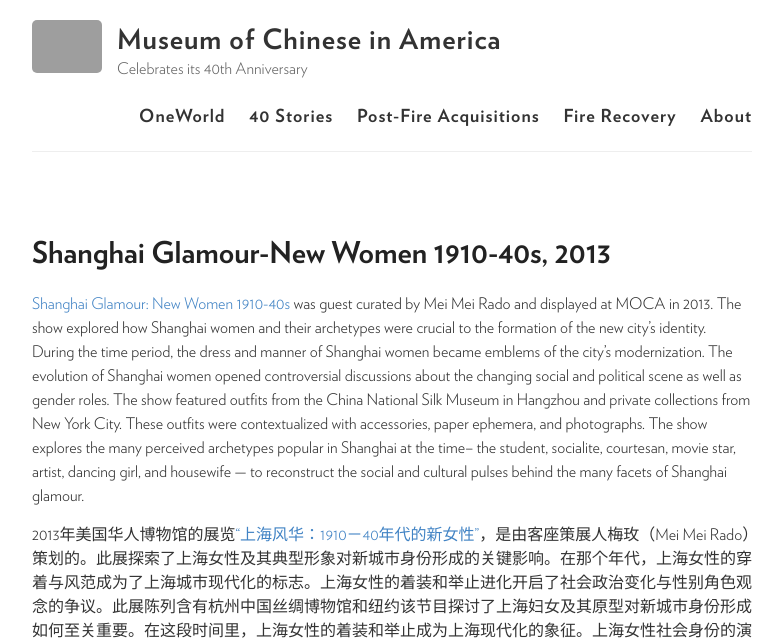
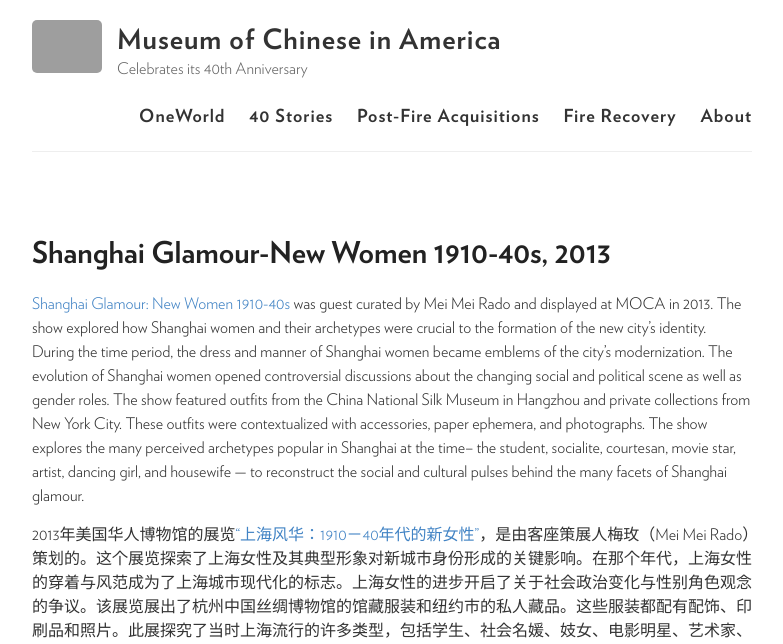
Before and after one commit to moca40/moca40.github.io, a Jekyll site: the page built from _stories/2013-01-01-shanghai-glamour.md, in a window 1280 px wide. Shown: the top 644 px of the page, without its empty margins (248-1031 px from the left). Built offline with Jekyll 4.4.1, drawn with Linux system fonts in a browser that asks for light colours; some of the changed text lies outside the part shown; grey boxes are pictures that could not be loaded.

Commit message:
Update 2013-01-01-shanghai-glamour.md

```diff
--- a/_stories/2013-01-01-shanghai-glamour.md
+++ b/_stories/2013-01-01-shanghai-glamour.md
@@ -47,6 +47,6 @@
 [Shanghai Glamour: New Women 1910-40s](
 http://www.mocanyc.org/exhibitions/current/shanghai_glamour) was guest curated by Mei Mei Rado and displayed at MOCA in 2013. The show explored how Shanghai women and their archetypes were crucial to the formation of the new city’s identity. During the time period, the dress and manner of Shanghai women became emblems of the city’s modernization. The evolution of Shanghai women opened controversial discussions about the changing social and political scene as well as gender roles. The show featured outfits from the China National Silk Museum in Hangzhou and private collections from New York City. These outfits were contextualized with accessories, paper ephemera, and photographs. The show explores the many perceived archetypes popular in Shanghai at the time-- the student, socialite, courtesan, movie star, artist, dancing girl, and housewife — to reconstruct the social and cultural pulses behind the many facets of Shanghai glamour.
 
-2013年美国华人博物馆的展览[“上海风华：1910－40年代的新女性”](http://www.mocanyc.org/exhibitions/current/shanghai_glamour)，是由客座策展人梅玫（Mei Mei Rado）策划的。此展探索了上海女性及其典型形象对新城市身份形成的关键影响。在那个年代，上海女性的穿着与风范成为了上海城市现代化的标志。上海女性的着装和举止进化开启了社会政治变化与性别角色观念的争议。此展陈列含有杭州中国丝绸博物馆和纽约该节目探讨了上海妇女及其原型对新城市身份形成如何至关重要。在这段时间里，上海女性的着装和举止成为上海现代化的象征。上海女性社会身份的演变引发了关于不断变化的社会和政治格局以及性别角色的有争议的讨论。该展览展出了杭州中国丝绸博物馆的馆藏服装和纽约市的私人藏品。这些服装都配有配饰、印刷品和照片。这个展探究了当时上海流行的许多类型，包括学生、社会名媛、妓女、电影明星、艺术家、舞女和家庭主妇，以重构上海风华多方面的社会和文化律动。
+2013年美国华人博物馆的展览[“上海风华：1910－40年代的新女性”](http://www.mocanyc.org/exhibitions/current/shanghai_glamour)，是由客座策展人梅玫（Mei Mei Rado）策划的。这个展览探索了上海女性及其典型形象对新城市身份形成的关键影响。在那个年代，上海女性的穿着与风范成为了上海城市现代化的标志。上海女性的进步开启了关于社会政治变化与性别角色观念的争议。该展览展出了杭州中国丝绸博物馆的馆藏服装和纽约市的私人藏品。这些服装都配有配饰、印刷品和照片。此展探究了当时上海流行的许多类型，包括学生、社会名媛、妓女、电影明星、艺术家、舞女和家庭主妇，以重构各方面上海风华背后的社会和文化律动。
 
 {% include slideshow.html %}
```
